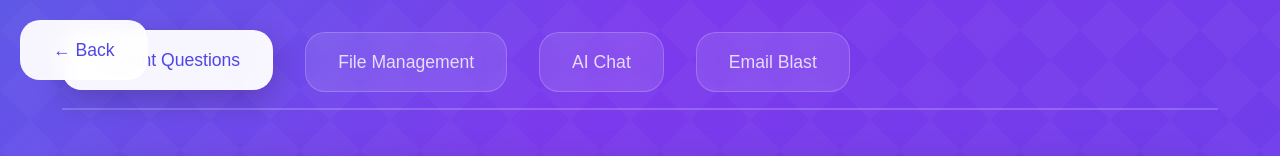
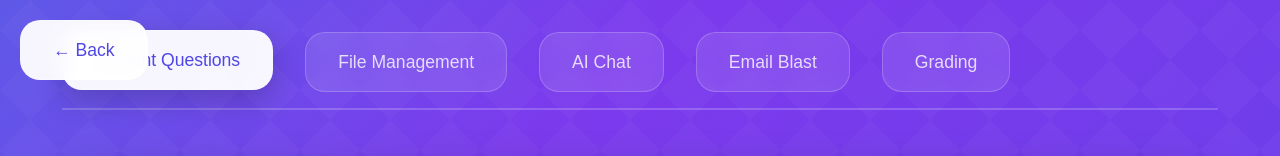
Before and after one commit to Laoluog/TeachAI, a Next.js app: page /teacher in a window 1280 px wide. Shown: the top 156 px of the page. Built offline with nearby package versions, Linux system fonts and the light colour scheme; no server answers.

Commit message:
grading start

```diff
--- a/src/app/components/Teacher.tsx
+++ b/src/app/components/Teacher.tsx
@@ -154,6 +154,12 @@ export default function Teacher({ questions, setQuestions }: TeacherProps) {
         >
           Email Blast
         </button>
+        <button
+          className={`${styles.tabButton} ${activeTab === 'grading' ? styles.active : ''}`}
+          onClick={() => setActiveTab('grading')}
+        >
+          Grading
+        </button>
       </nav>
 
       <div className={styles.content}>
@@ -261,6 +267,12 @@ export default function Teacher({ questions, setQuestions }: TeacherProps) {
             </form>
           </div>
         )}
+        {activeTab === 'grading' && (
+          <div className={styles.grading}>
+            <h2>Grading</h2>
+            {/* Add your grading content here */}
+          </div>
+        )}
       </div>
     </div>
   );
```
